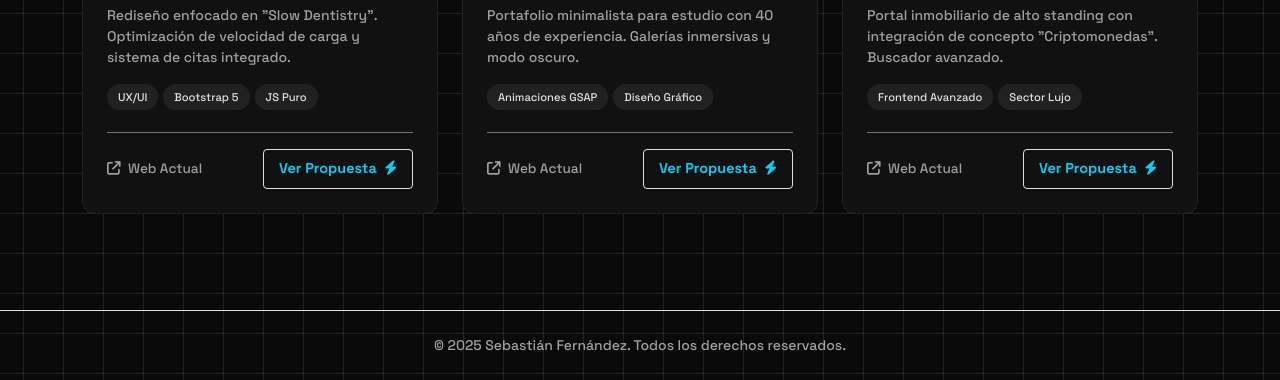
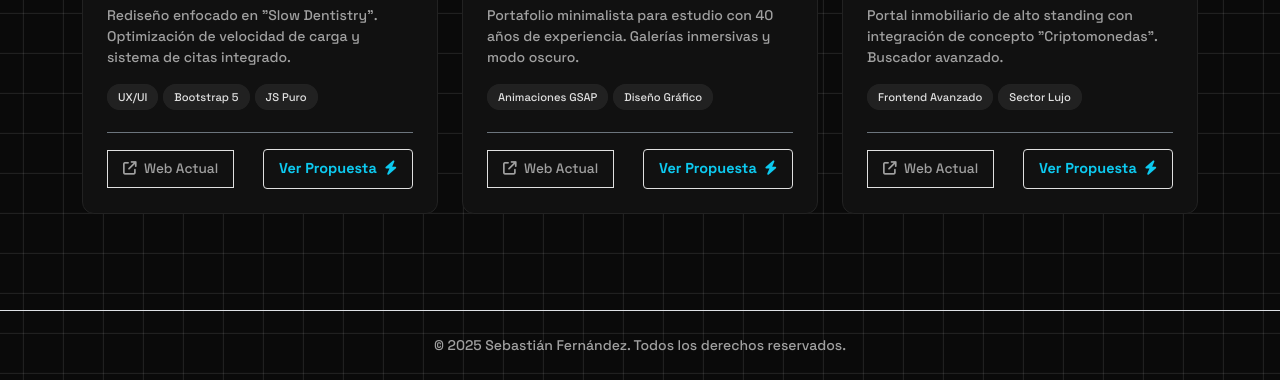
Before and after one commit to Sebsatian2025/propuestadeconcepto, a plain HTML site: page index.html in a window 1280 px wide. Shown: the part 1290-1670 px from the top of the page. Drawn offline with nearby package versions, Linux system fonts and the light colour scheme.

Commit message:
Update custon.css

```diff
--- a/assets/css/custon.css
+++ b/assets/css/custon.css
@@ -183,6 +183,8 @@ body {
   text-decoration: none;
   font-size: 0.85rem;
   transition: 0.3s;
+  border: 1px solid var(--text-main);
+  padding: 8px 15px;
 }
 
 .btn-link-bad:hover {
```
